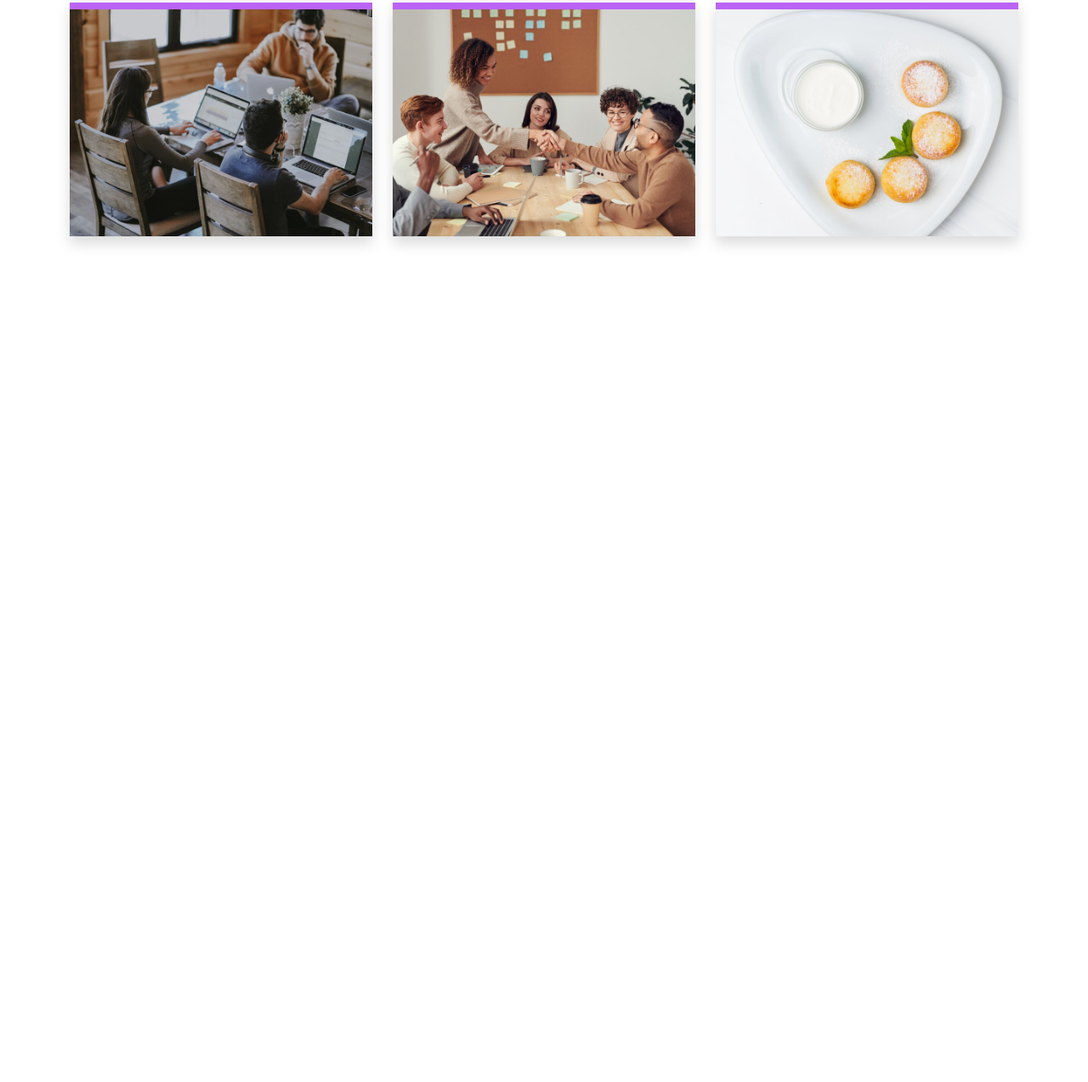
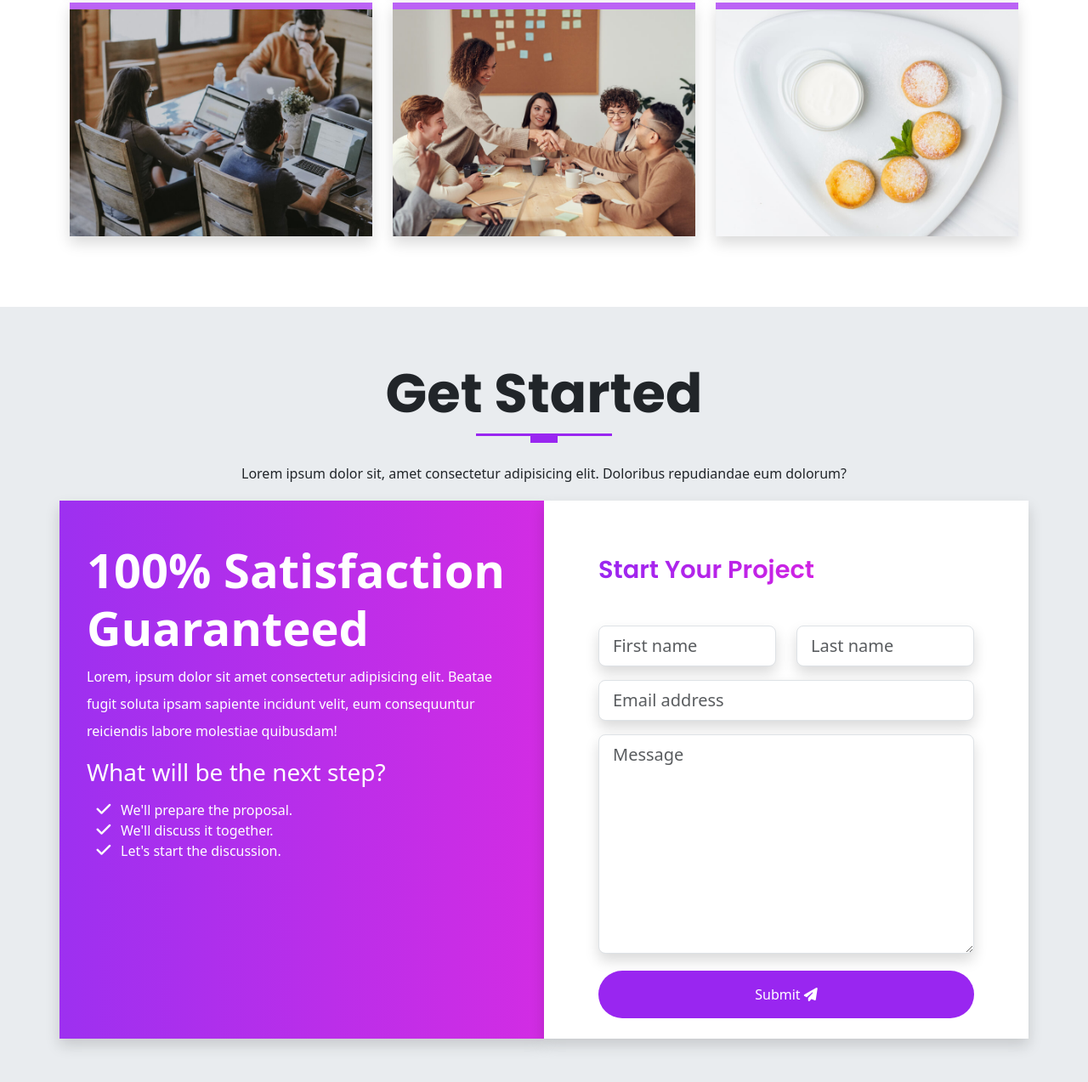
Before and after one commit to Riksev/PatrixPortfolio, a website: page index.html in a window 1280 px wide. Shown: the part 5851-7124 px from the top of the page at 85% size. Before the commit the page ends 6212 px from the top, so only its background shows below. Drawn offline with Linux system fonts and the light colour scheme.

Commit message:
Added get started section

```diff
--- a/index.html
+++ b/index.html
@@ -913,6 +913,98 @@
       </div>
     </section>
 
+    <!-- Start get staarted section -->
+    <section id="contact" class="get-started">
+      <div class="container">
+        <div class="row text-center">
+          <h1 class="display-3 fw-bold text-capitalize">Get started</h1>
+          <div class="heading-line mb-1"></div>
+          <p class="lh-lg">
+            Lorem ipsum dolor sit, amet consectetur adipisicing elit. Doloribus
+            repudiandae eum dolorum?
+          </p>
+        </div>
+
+        <!-- Start the CTA content -->
+        <div class="row text-white">
+          <div class="col-12 col-lg-6 gradient shadow p-3">
+            <div class="cta-info w-100 p-3">
+              <h4 class="display-4 fw-bold">100% Satisfaction Guaranteed</h4>
+              <p class="lh-lg">
+                Lorem, ipsum dolor sit amet consectetur adipisicing elit. Beatae
+                fugit soluta ipsam sapiente incidunt velit, eum consequuntur
+                reiciendis labore molestiae quibusdam!
+              </p>
+              <h3 class="display-3--brief">What will be the next step?</h3>
+              <ul class="cta-info__list fa-ul">
+                <li>
+                  <span class="fa-li"><i class="fa-solid fa-check"></i></span
+                  >We'll prepare the proposal.
+                </li>
+                <li>
+                  <span class="fa-li"><i class="fa-solid fa-check"></i></span
+                  >We'll discuss it together.
+                </li>
+                <li>
+                  <span class="fa-li"><i class="fa-solid fa-check"></i></span
+                  >Let's start the discussion.
+                </li>
+              </ul>
+            </div>
+          </div>
+          <div class="col-12 col-lg-6 bg-white shadow p-3">
+            <div class="form w-100 pb-2">
+              <h4 class="display-3--title mb-5">Start your project</h4>
+              <form action="#" class="row">
+                <div class="mb-3 col-md-6">
+                  <input
+                    type="text"
+                    placeholder="First name"
+                    id="firstName"
+                    class="form-control shadow form-control-lg"
+                  />
+                </div>
+                <div class="mb-3 col-md-6">
+                  <input
+                    type="text"
+                    placeholder="Last name"
+                    id="lastName"
+                    class="form-control shadow form-control-lg"
+                  />
+                </div>
+                <div class="mb-3 col-lg-12">
+                  <input
+                    type="email"
+                    placeholder="Email address"
+                    id="email"
+                    class="form-control shadow form-control-lg"
+                  />
+                </div>
+                <div class="mb-3 col-lg-12">
+                  <textarea
+                    name="message"
+                    rows="8"
+                    placeholder="Message"
+                    id="message"
+                    class="form-control shadow form-control-lg"
+                  ></textarea>
+                </div>
+                <div class="text-center d-grid mt-1">
+                  <button
+                    type="button"
+                    class="btn btn-primary rounded-pill pt-3 pb-3"
+                  >
+                    Submit
+                    <i class="fa-solid fa-paper-plane"></i>
+                  </button>
+                </div>
+              </form>
+            </div>
+          </div>
+        </div>
+      </div>
+    </section>
+
     <script src="assets/vendors/glightbox/js/glightbox.min.js"></script>
     <script>
       const lightbox = GLightbox({
--- a/scss/components/_typography.scss
+++ b/scss/components/_typography.scss
@@ -72,3 +72,12 @@
   border-right: 0.1rem solid $gray-300;
   height: 100%;
 }
+
+//	Gradient bg
+.gradient {
+  background: linear-gradient(
+    to right,
+    rgba($primary, 0.95),
+    rgba($secondary, 0.95)
+  );
+}
--- a/scss/sections/_get-started.scss
+++ b/scss/sections/_get-started.scss
@@ -0,0 +1,40 @@
+@use "../custom" as *;
+@use "../components/mixins" as *;
+
+.get-started {
+  padding: 4rem 0;
+  background-color: $gray-200;
+}
+
+.cta-info {
+  margin: 1rem 0;
+
+  &__list {
+    padding-top: 0.5rem;
+    padding-left: 0.5rem;
+    margin-bottom: 0.7rem;
+
+    li {
+      i {
+        font-weight: 600;
+        margin-right: 0.5rem;
+        font-size: 1.2rem;
+      }
+    }
+  }
+}
+
+.form {
+  padding: 3rem;
+
+  button {
+    border: none;
+    color: $white;
+
+    a {
+      color: $white;
+      text-decoration: none;
+      text-transform: capitalize;
+    }
+  }
+}
```
Also changed, not shown: assets/css/style.css, 1 other file.
